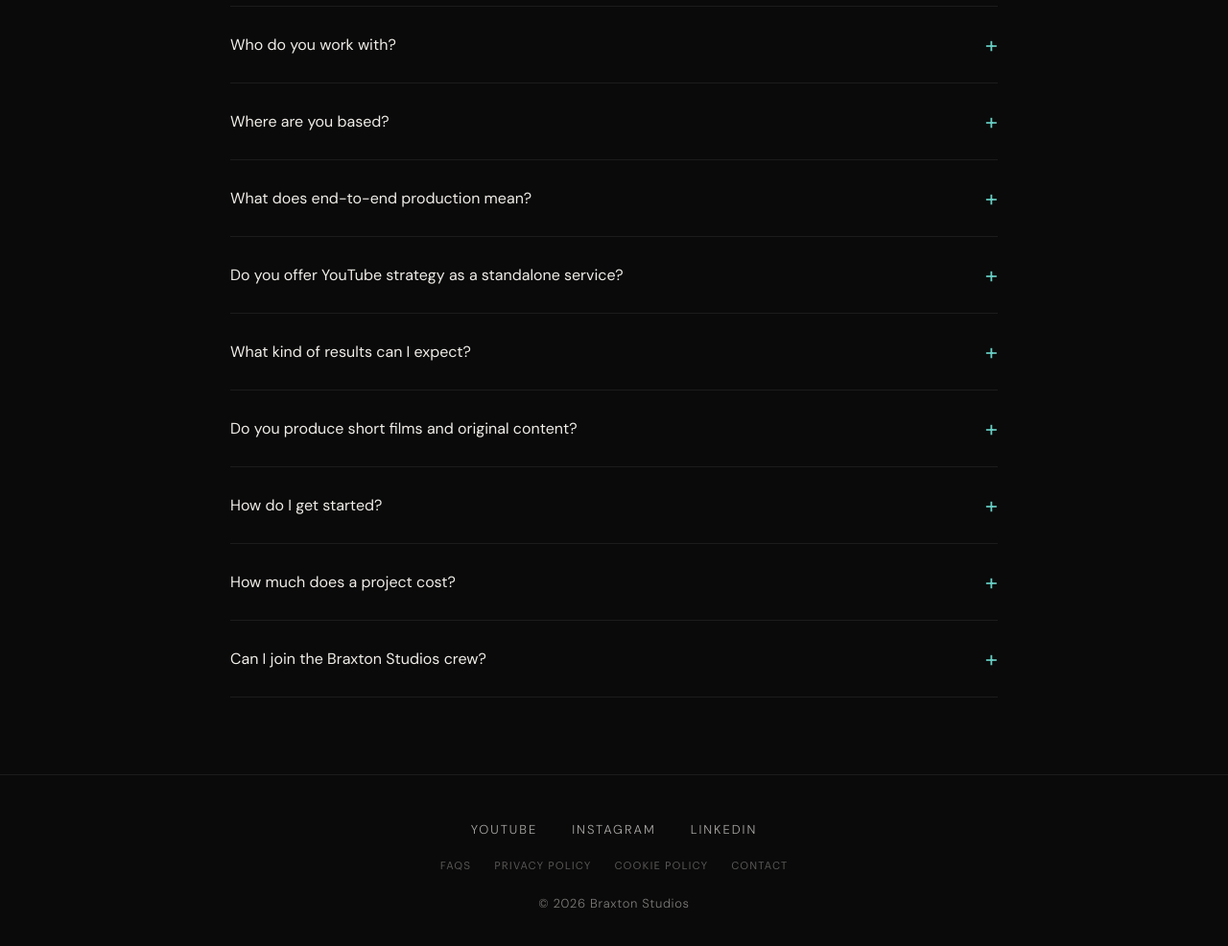
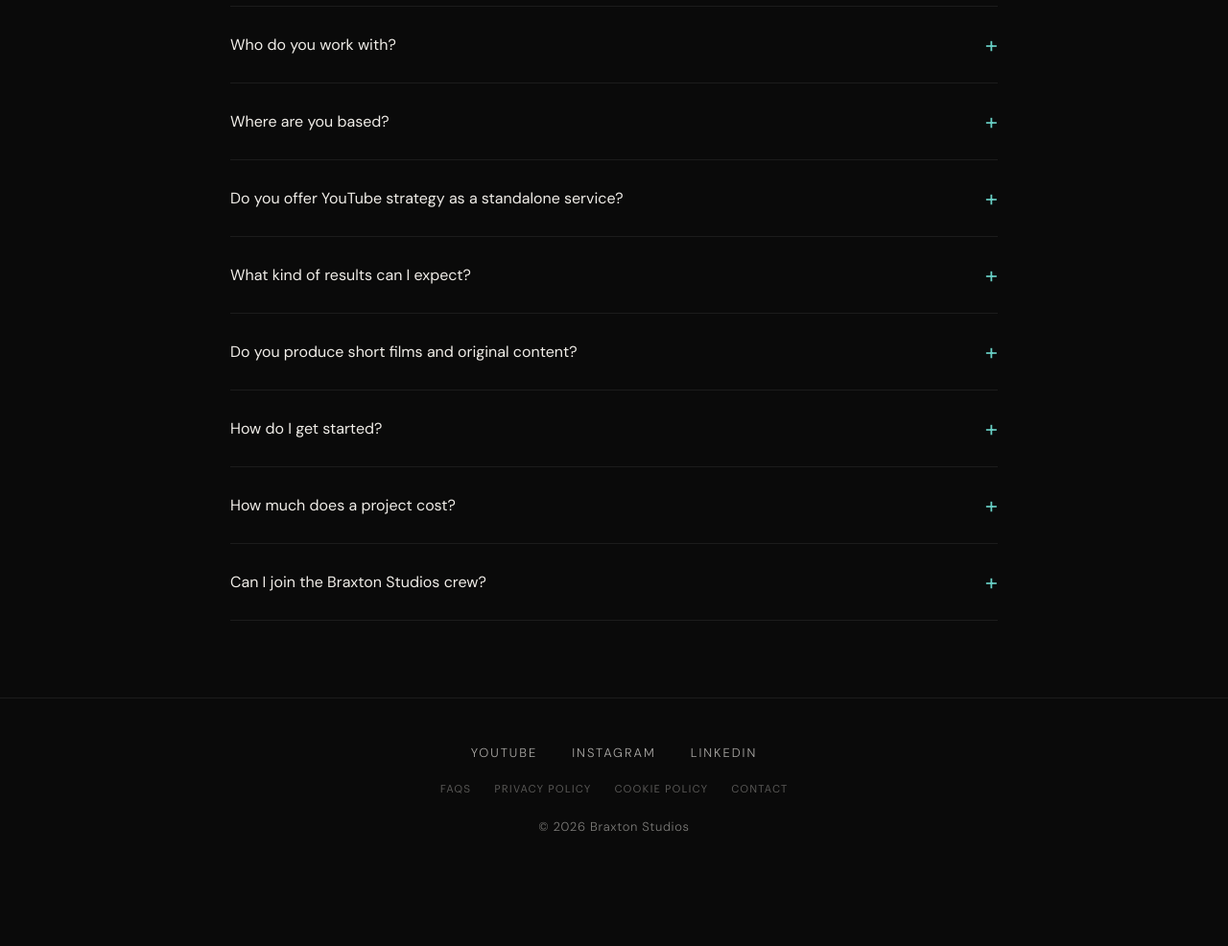
Before and after one commit to alasdairb11git/braxton-studios-website, a Node server app: page /faqs in a window 1280 px wide. Shown: the part 398-1384 px from the top of the page at 96% size. After the commit the page ends 1265 px from the top, so only its background shows below. Run offline with Node 20, Linux system fonts and the light colour scheme.

Commit message:
Refresh FAQ page for digital entertainment studio positioning
Broadened FAQ copy beyond YouTube-only language to reflect brand
campaigns, original productions, and multi-platform content. Removed
the end-to-end production question since that language no longer
appears on the homepage, and simplified the crew question to point
straight to email rather than the crew-calls page. Moved the
questions into a shared array in routes/index.js so the same data
drives both the rendered page and a new FAQPage JSON-LD schema for
Google rich-result eligibility.

Co-Authored-By: Claude Sonnet 5 <noreply@anthropic.com>

```diff
--- a/routes/index.js
+++ b/routes/index.js
@@ -84,6 +84,45 @@ const siteNavigationSchema = {
     }
   ]
 };
+
+const faqs = [
+  {
+    q: 'What services does Braxton Studios offer?',
+    a: "We're a digital entertainment studio — we produce end-to-end YouTube content, brand and business campaigns, original short films, podcasts, and short-form content for TikTok and Instagram. Whatever the platform, we handle strategy, filming, editing, and delivery in-house."
+  },
+  {
+    q: 'Who do you work with?',
+    a: "We work with creators, brands, and businesses who want cinematic content backed by real strategy — whether that's a YouTube channel, a brand campaign, or an original production. Whether you're launching a new channel, scaling an existing one, or producing a one-off campaign, we can help."
+  },
+  {
+    q: 'Where are you based?',
+    a: "We're based in Scotland, with most of our production work taking place across Glasgow, Ayrshire, and the surrounding areas. We're open to working on projects across the UK and beyond."
+  },
+  {
+    q: 'Do you offer YouTube strategy as a standalone service?',
+    a: 'Yes. We can provide data-driven YouTube strategy consultations covering content planning, audience growth, SEO optimisation, and algorithm-friendly formatting — even if you have your own production team in place.'
+  },
+  {
+    q: 'What kind of results can I expect?',
+    a: "Results vary depending on the project, but across our campaigns we've generated over 2 million organic YouTube views, 700K+ TikTok views, and 500+ leads for our clients. We focus on producing content that drives real, measurable engagement."
+  },
+  {
+    q: 'Do you produce short films and original content?',
+    a: "Absolutely. We believe in leading by example. Our original productions — like The Flatwarming and the upcoming Tedrad — showcase the same cinematic quality we bring to our client work. It's how we prove what's possible."
+  },
+  {
+    q: 'How do I get started?',
+    a: `Drop us a message through the <a href="/#about" class="legal-link">contact form</a> or email us at <a href="mailto:${defaults.contactEmail}" class="legal-link">${defaults.contactEmail}</a>. Tell us a bit about your project and we'll get back to you.`
+  },
+  {
+    q: 'How much does a project cost?',
+    a: "Every project is different, so we tailor our pricing based on scope, deliverables, and timeline. Get in touch and we'll put together a proposal that works for your budget."
+  },
+  {
+    q: 'Can I join the Braxton Studios crew?',
+    a: `We're always open to hearing from talented filmmakers, editors, and creatives. Send your reel and a bit about yourself to <a href="mailto:${defaults.contactEmail}" class="legal-link">${defaults.contactEmail}</a> and we'll keep you on file for future projects.`
+  }
+];
 
 function breadcrumb(name, path) {
   return {
@@ -438,7 +477,20 @@ router.get('/faqs', (req, res) => {
     ...defaults,
     canonicalPath: '/faqs',
     pageTitle: 'FAQs — Braxton Studios',
-    pageDescription: 'Frequently asked questions about Braxton Studios. Learn about our YouTube production services, strategy, pricing, and how to work with us.'
+    pageDescription: "Frequently asked questions about Braxton Studios, Scotland's digital entertainment studio. Learn about our YouTube production, brand campaigns, original content, pricing, and how to work with us.",
+    faqs,
+    schema: {
+      '@context': 'https://schema.org',
+      '@type': 'FAQPage',
+      mainEntity: faqs.map(item => ({
+        '@type': 'Question',
+        name: item.q,
+        acceptedAnswer: {
+          '@type': 'Answer',
+          text: item.a.replace(/<[^>]+>/g, '')
+        }
+      }))
+    }
   });
 });
 
--- a/views/faqs.ejs
+++ b/views/faqs.ejs
@@ -15,105 +15,17 @@
 
       <div class="faq-list reveal reveal-delay-1">
 
+        <% faqs.forEach(function(item) { %>
         <div class="faq-item">
           <button class="faq-question" aria-expanded="false">
-            What services does Braxton Studios offer?
+            <%= item.q %>
             <span class="faq-icon">+</span>
           </button>
           <div class="faq-answer">
-            <p>We offer end-to-end YouTube production — from channel strategy and content planning through to filming, editing, and post-production. We also produce short-form content for TikTok and Instagram, podcast production, and original short films.</p>
+            <p><%- item.a %></p>
           </div>
         </div>
-
-        <div class="faq-item">
-          <button class="faq-question" aria-expanded="false">
-            Who do you work with?
-            <span class="faq-icon">+</span>
-          </button>
-          <div class="faq-answer">
-            <p>We work with creators, brands, and businesses who are serious about building audiences on YouTube. Whether you're launching a new channel, scaling an existing one, or producing a one-off campaign — we can help.</p>
-          </div>
-        </div>
-
-        <div class="faq-item">
-          <button class="faq-question" aria-expanded="false">
-            Where are you based?
-            <span class="faq-icon">+</span>
-          </button>
-          <div class="faq-answer">
-            <p>We're based in Scotland, with most of our production work taking place across Glasgow, Ayrshire, and the surrounding areas. We're open to working on projects across the UK and beyond.</p>
-          </div>
-        </div>
-
-        <div class="faq-item">
-          <button class="faq-question" aria-expanded="false">
-            What does end-to-end production mean?
-            <span class="faq-icon">+</span>
-          </button>
-          <div class="faq-answer">
-            <p>It means we handle everything. From the initial strategy and planning, through pre-production, filming, editing, and final delivery — you don't need to manage multiple freelancers or agencies. We're your in-house YouTube team.</p>
-          </div>
-        </div>
-
-        <div class="faq-item">
-          <button class="faq-question" aria-expanded="false">
-            Do you offer YouTube strategy as a standalone service?
-            <span class="faq-icon">+</span>
-          </button>
-          <div class="faq-answer">
-            <p>Yes. We can provide data-driven YouTube strategy consultations covering content planning, audience growth, SEO optimisation, and algorithm-friendly formatting — even if you have your own production team in place.</p>
-          </div>
-        </div>
-
-        <div class="faq-item">
-          <button class="faq-question" aria-expanded="false">
-            What kind of results can I expect?
-            <span class="faq-icon">+</span>
-          </button>
-          <div class="faq-answer">
-            <p>Results vary depending on the project, but across our campaigns we've generated over 2 million organic YouTube views, 700K+ TikTok views, and 500+ leads for our clients. We focus on producing content that drives real, measurable engagement.</p>
-          </div>
-        </div>
-
-        <div class="faq-item">
-          <button class="faq-question" aria-expanded="false">
-            Do you produce short films and original content?
-            <span class="faq-icon">+</span>
-          </button>
-          <div class="faq-answer">
-            <p>Absolutely. We believe in leading by example. Our original productions — like The Flatwarming and the upcoming Tedrad — showcase the same cinematic quality we bring to our client work. It's how we prove what's possible.</p>
-          </div>
-        </div>
-
-        <div class="faq-item">
-          <button class="faq-question" aria-expanded="false">
-            How do I get started?
-            <span class="faq-icon">+</span>
-          </button>
-          <div class="faq-answer">
-            <p>Drop us a message through the <a href="/#about" class="legal-link">contact form</a> or email us at <a href="mailto:<%= contactEmail %>" class="legal-link"><%= contactEmail %></a>. Tell us a bit about your project and we'll get back to you.</p>
-          </div>
-        </div>
-
-        <div class="faq-item">
-          <button class="faq-question" aria-expanded="false">
-            How much does a project cost?
-            <span class="faq-icon">+</span>
-          </button>
-          <div class="faq-answer">
-            <p>Every project is different, so we tailor our pricing based on scope, deliverables, and timeline. Get in touch and we'll put together a proposal that works for your budget.</p>
-          </div>
-        </div>
-
-        <div class="faq-item">
-          <button class="faq-question" aria-expanded="false">
-            Can I join the Braxton Studios crew?
-            <span class="faq-icon">+</span>
-          </button>
-          <div class="faq-answer">
-            <p>We're always open to hearing from talented filmmakers, editors, and creatives. Check our <a href="/films/tedrad" class="legal-link">current crew calls</a> for active opportunities, or send us your reel and we'll keep you on file for future projects.</p>
-          </div>
-        </div>
+        <% }); %>
 
       </div>
     </div>
```
